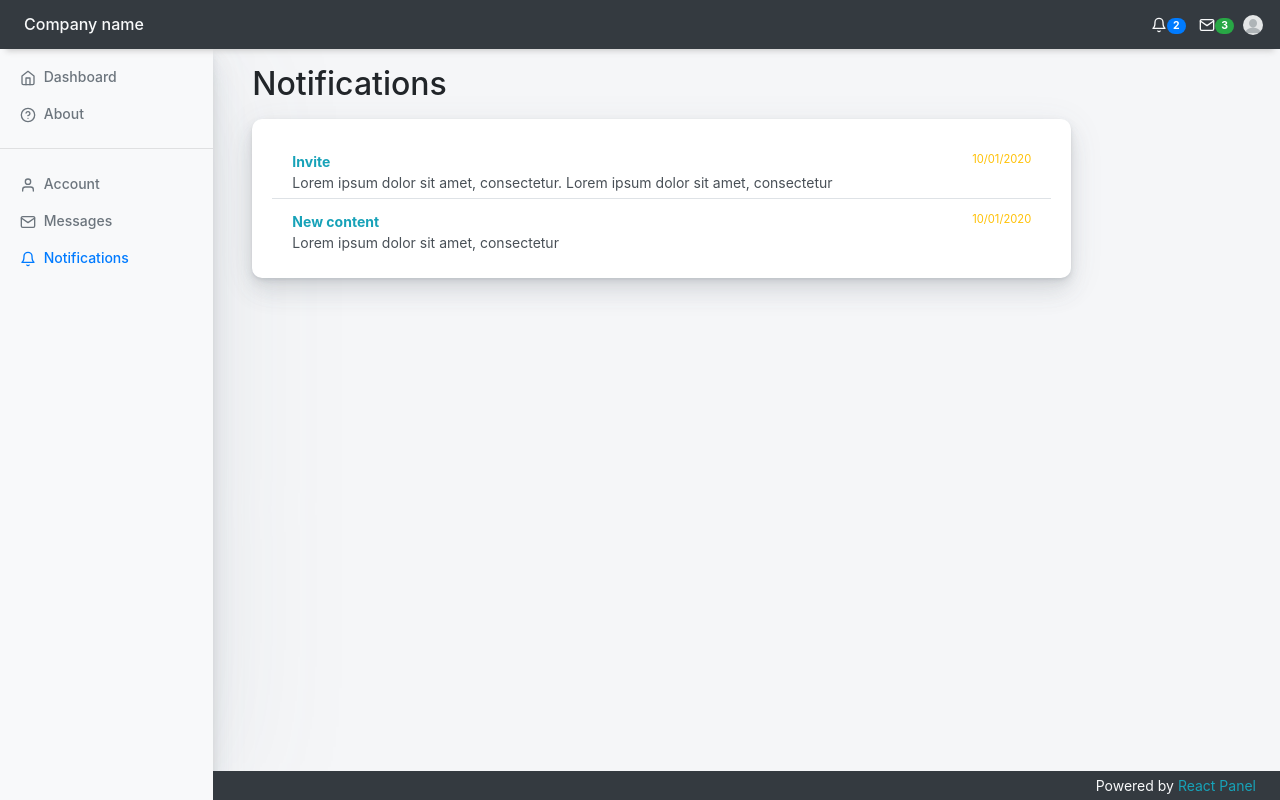
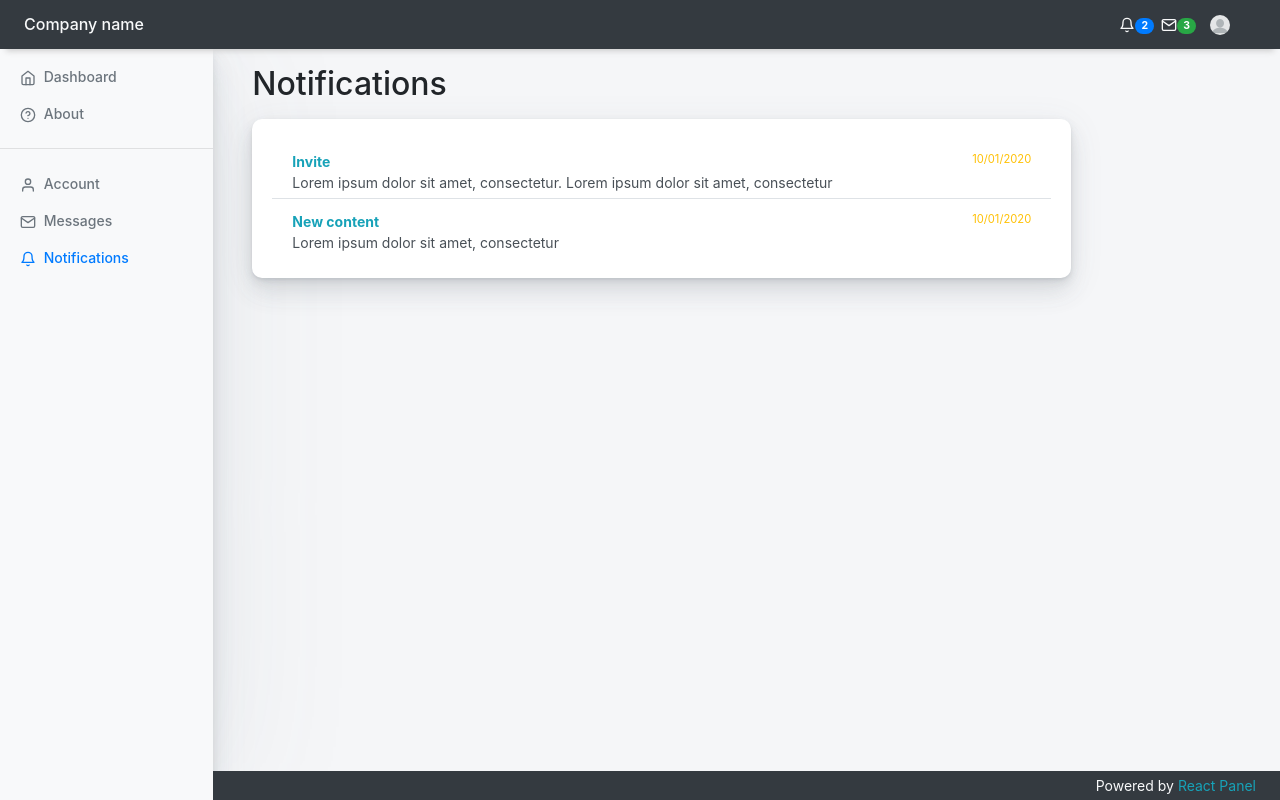
Before and after one commit to darragh3277/react_panel, a React (Create React App) app: page /notifications in a window 1280 px wide. Built offline with nearby package versions, Linux system fonts and the light colour scheme.

Commit message:
fix notification area widths

```diff
--- a/src/components/navigation/notifications/Account.js
+++ b/src/components/navigation/notifications/Account.js
@@ -3,7 +3,7 @@ import { Link } from 'react-router-dom';
 
 const Account = () => {
   return (
-    <div className="col-1 px-0 text-center">
+    <div className="col-2 px-0 text-center">
       <img
         src="images/default_profile.png"
         id="account-image"
--- a/src/components/navigation/notifications/Messages.js
+++ b/src/components/navigation/notifications/Messages.js
@@ -60,6 +60,23 @@ class Messages extends React.Component {
     );
   };
 
+  renderBadge = () => {
+    const numberMessages = messages.length;
+    if (numberMessages) {
+      return (
+        <span
+          className="badge badge-pill badge-success cursor-pointer"
+          data-toggle="dropdown"
+          aria-haspopup="true"
+          aria-expanded="false"
+        >
+          {numberMessages}
+        </span>
+      );
+    }
+    return null;
+  };
+
   render() {
     const numberMessages = messages.length;
 
@@ -73,14 +90,7 @@ class Messages extends React.Component {
           aria-haspopup="true"
           aria-expanded="false"
         />
-        <span
-          className="badge badge-pill badge-success cursor-pointer"
-          data-toggle="dropdown"
-          aria-haspopup="true"
-          aria-expanded="false"
-        >
-          {numberMessages}
-        </span>
+        {this.renderBadge()}
         <ul className="dropdown-menu dropdown-wide">
           <li className="head text-light bg-dark">
             <div className="row">
--- a/src/components/navigation/notifications/NotificationMenu.css
+++ b/src/components/navigation/notifications/NotificationMenu.css
@@ -52,3 +52,7 @@
 .notification-messages a:hover {
   color: #6c7575;
 }
+
+#notification-menu {
+  max-width: 250px;
+}
--- a/src/components/navigation/notifications/NotificationMenu.js
+++ b/src/components/navigation/notifications/NotificationMenu.js
@@ -6,8 +6,11 @@ import './NotificationMenu.css';
 
 const NotificationsMenu = () => {
   return (
-    <div className="container d-none d-md-block text-light">
-      <div className="row justify-content-end" id="notification-menu">
+    <div
+      className="container d-none d-md-block text-light mr-4"
+      id="notification-menu"
+    >
+      <div className="row justify-content-end">
         <Notifications />
         <Messages />
         <Account />
--- a/src/components/navigation/notifications/Notifications.js
+++ b/src/components/navigation/notifications/Notifications.js
@@ -45,6 +45,23 @@ class Notifications extends React.Component {
     );
   };
 
+  renderBadge = () => {
+    const numberNotifications = notifications.length;
+    if (numberNotifications >= 1) {
+      return (
+        <span
+          className="badge badge-pill badge-primary cursor-pointer"
+          data-toggle="dropdown"
+          aria-haspopup="true"
+          aria-expanded="false"
+        >
+          {numberNotifications}
+        </span>
+      );
+    }
+    return null;
+  };
+
   render() {
     const numberNotifications = notifications.length;
     return (
@@ -57,14 +74,7 @@ class Notifications extends React.Component {
           aria-haspopup="true"
           aria-expanded="false"
         />
-        <span
-          className="badge badge-pill badge-primary cursor-pointer"
-          data-toggle="dropdown"
-          aria-haspopup="true"
-          aria-expanded="false"
-        >
-          {numberNotifications}
-        </span>
+        {this.renderBadge()}
         <ul className="dropdown-menu dropdown-wide">
           <li className="head text-light bg-dark">
             <div className="row">
```
